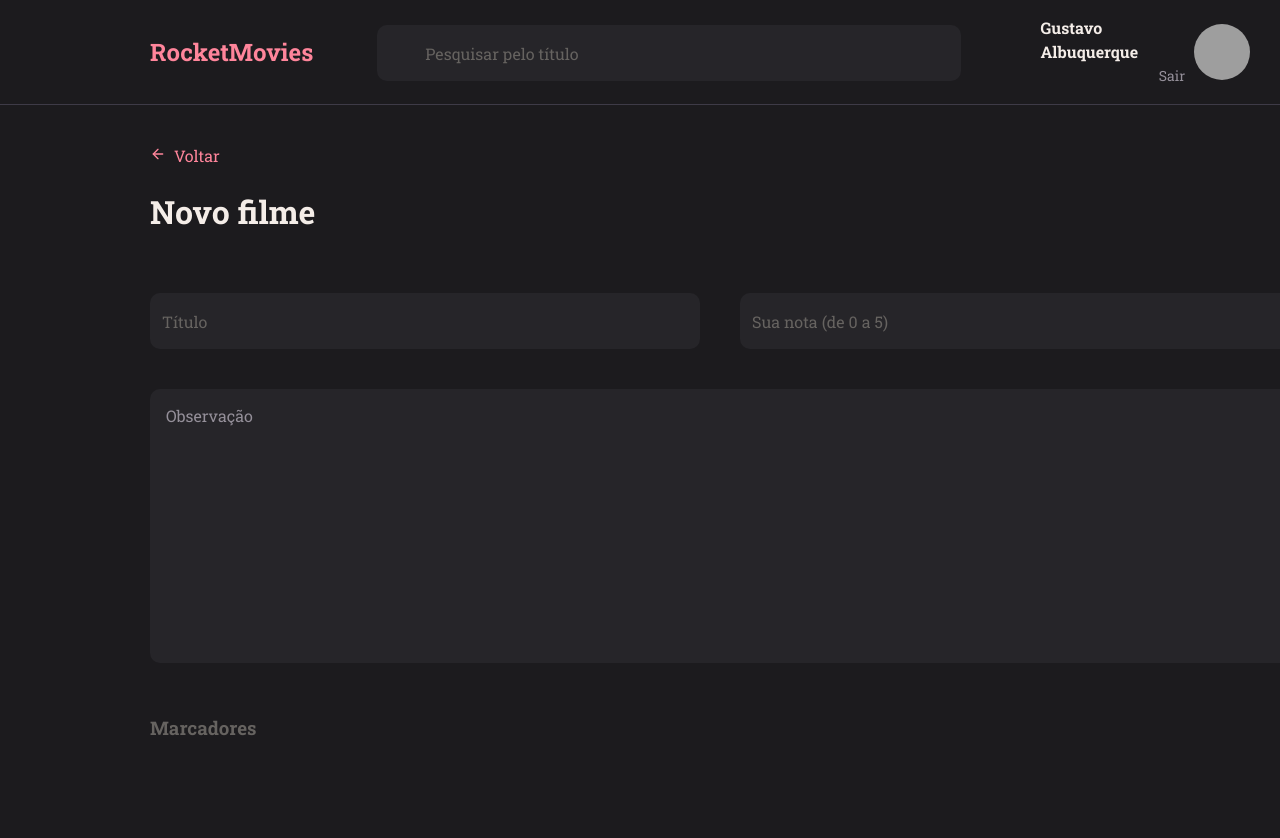
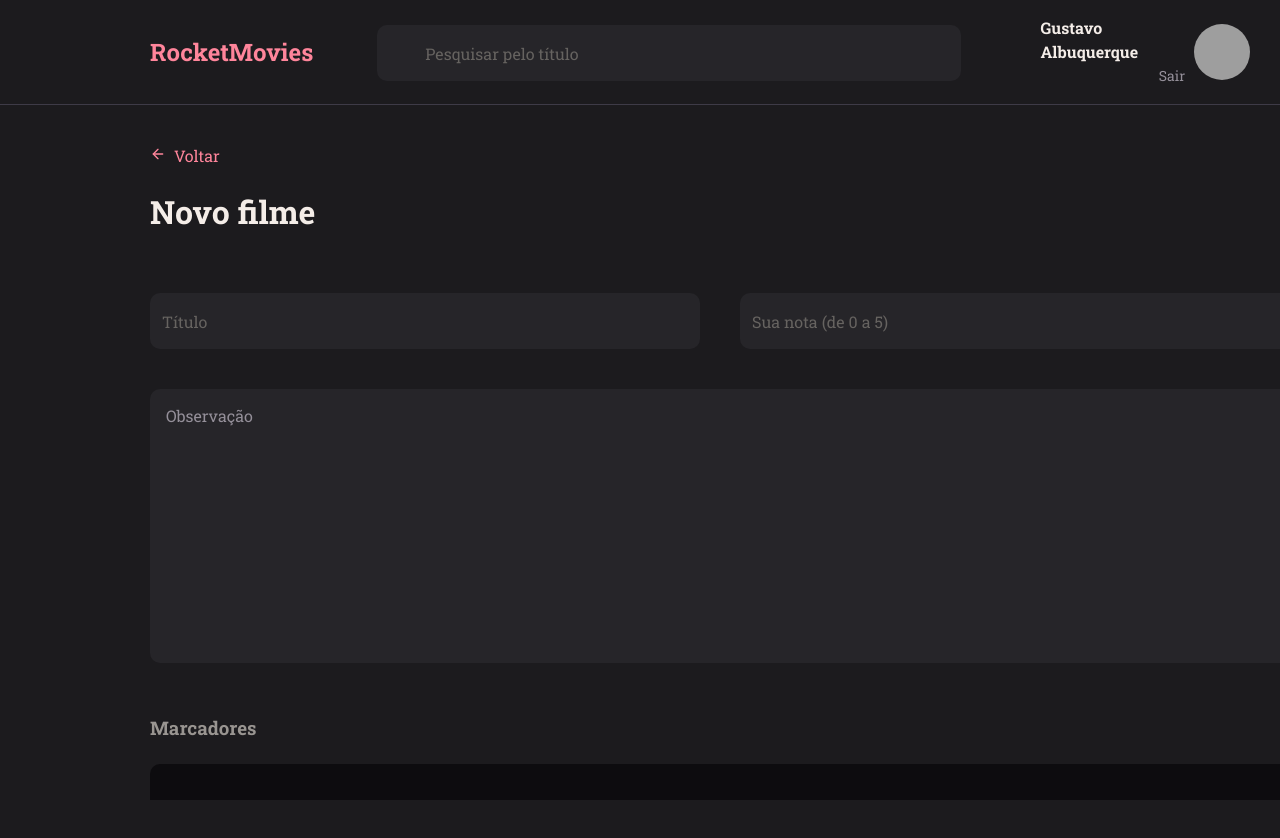
Before and after one commit to gugu1073/MovieNotes-Front-end, a React (Vite) app: page / in a window 1280 px wide. Shown: the top 838 px of the page. After the commit the page ends 800 px from the top, so only its background shows below. Built offline with nearby package versions, Linux system fonts and the light colour scheme; grey boxes are pictures that could not be loaded.

Commit message:
Finalizando o NewMovie

```diff
--- /dev/null
+++ b/src/components/ButtonNewMovieBlack/index.jsx
@@ -0,0 +1,14 @@
+import {Container} from "./style"
+
+
+export function  ButtonNewMovieBlack ({title, loading= false, ...rest}) {
+  return (
+    <Container
+    type='button'
+    disabled={loading}
+    {...rest}
+    >
+      {loading ? 'Voltar' : title}
+    </Container>
+  );
+}
--- /dev/null
+++ b/src/components/ButtonNewMovieBlack/style.js
@@ -0,0 +1,14 @@
+import styled from "styled-components";
+
+
+export const Container = styled.button`
+ width: 536px;
+ height: 56px;
+ border: 0;
+ background: transparent;
+
+ cursor: pointer;
+ border-radius: 10px;
+ background-color: rgba(13, 12, 15, 1);
+ color: rgba(255, 133, 155, 1);
+`;
--- /dev/null
+++ b/src/components/ButtonNewMoviePink/index.jsx
@@ -0,0 +1,14 @@
+import {Container} from "./style"
+
+
+export function  ButtonNewMoviePink ({title, loading= false, ...rest}) {
+  return (
+    <Container
+    type='button'
+    disabled={loading}
+    {...rest}
+    >
+      {loading ? 'Voltar' : title}
+    </Container>
+  );
+}
--- /dev/null
+++ b/src/components/ButtonNewMoviePink/style.js
@@ -0,0 +1,15 @@
+import styled from "styled-components";
+
+
+export const Container = styled.button`
+ width: 536px;
+ height: 56px;
+ border: 0;
+ background: transparent;
+
+
+ cursor: pointer;
+ border-radius: 10px;
+ color: rgba(49, 46, 56, 1);
+ background-color: rgba(255, 133, 155, 1);
+`;
--- a/src/components/bookmarks/index.jsx
+++ b/src/components/bookmarks/index.jsx
@@ -1,7 +1,7 @@
 import { Container} from "./style"
 import {FiPlus, FiX} from "react-icons/fi"
 
-export function bookmarks({isNew, value, onClick, ...rest}) {
+export function Bookmarks({isNew, value, onClick, ...rest}) {
  return (
   <Container isNew={isNew}>
    <input
--- a/src/components/bookmarks/style.js
+++ b/src/components/bookmarks/style.js
@@ -1,7 +1,34 @@
 import styled from "styled-components";
 
 export const Container = styled.div`
+ display: flex;
+ align-items: center;
 
 
+ color: rgba(148, 143, 153, 1);
 
+ margin-top: 24px;
+ border-radius: 10px;
+ padding-right: 16px;
+
+ > button {
+  border: none;
+  background: none;
+  }
+
+ > input {
+   height: 56px;
+   width: 100%;
+   padding: 12px;
+
+   color: white;
+   background: transparent;
+
+   border: none;
+   margin-bottom: 40px;
+  }
+
+  &::placeholder {
+    color: rgba(148, 143, 153, 1);
+  }
 `;
--- a/src/pages/NewMovie/index.jsx
+++ b/src/pages/NewMovie/index.jsx
@@ -2,6 +2,10 @@ import {Container, Form,} from "./style"
 import { Header } from "../../components/Header"
 import {FiArrowLeft} from "react-icons/fi"
 import {Textarea} from "../../components/Textarea"
+import {Bookmarks} from "../../components/bookmarks"
+import {ButtonNewMovieBlack} from "../../components/ButtonNewMovieBlack"
+import {ButtonNewMoviePink} from "../../components/ButtonNewMoviePink"
+
 
 export function NewMovie() {
   return (
@@ -37,9 +41,21 @@ export function NewMovie() {
        <Textarea
        placeholder='Observação'
        />
+         <h3>Marcadores</h3>
 
-       <h3>Marcadores</h3>
+        <section>
+        <div className="tags">
+         <Bookmarks value = "React"/>
+         <Bookmarks isNew placeholder = "Novo marcador"/>
+        </div>
+        </section>
 
+         <section>
+          <div className="button">
+           <ButtonNewMovieBlack title= "Excluir Filmes"/>
+           <ButtonNewMoviePink  title= "Salvar alteração"/>
+          </div>
+         </section>
       </Form>
     </main>
 
--- a/src/pages/NewMovie/style.js
+++ b/src/pages/NewMovie/style.js
@@ -10,6 +10,32 @@ export const Container = styled.div `
  grid-template-areas:
  "header"
  "content" ;
+
+  > main {
+    grid-area: content;
+    overflow-y: auto;
+  }
+
+  .tags {
+  display: flex;
+  flex-wrap: wrap;
+  gap: 24px;
+
+  background-color: rgba(13, 12, 15, 1);
+  height: 88px;
+  width: 1148px;
+  border-radius: 10px;
+  margin-top: 24px;
+ }
+
+ .button {
+  display: inline-flex;
+  gap: 75px;
+
+
+  margin-top: 45px;
+ }
+
 `
 
 export const Form = styled.form`
@@ -56,8 +82,7 @@ export const Form = styled.form`
  }
 
  >h3 {
+  color: rgba(153, 149, 145, 1);
   margin-top: 40px;
-  color: ${({theme})  => theme.COLORS.GRAY_300};
  }
-
 `;
```
